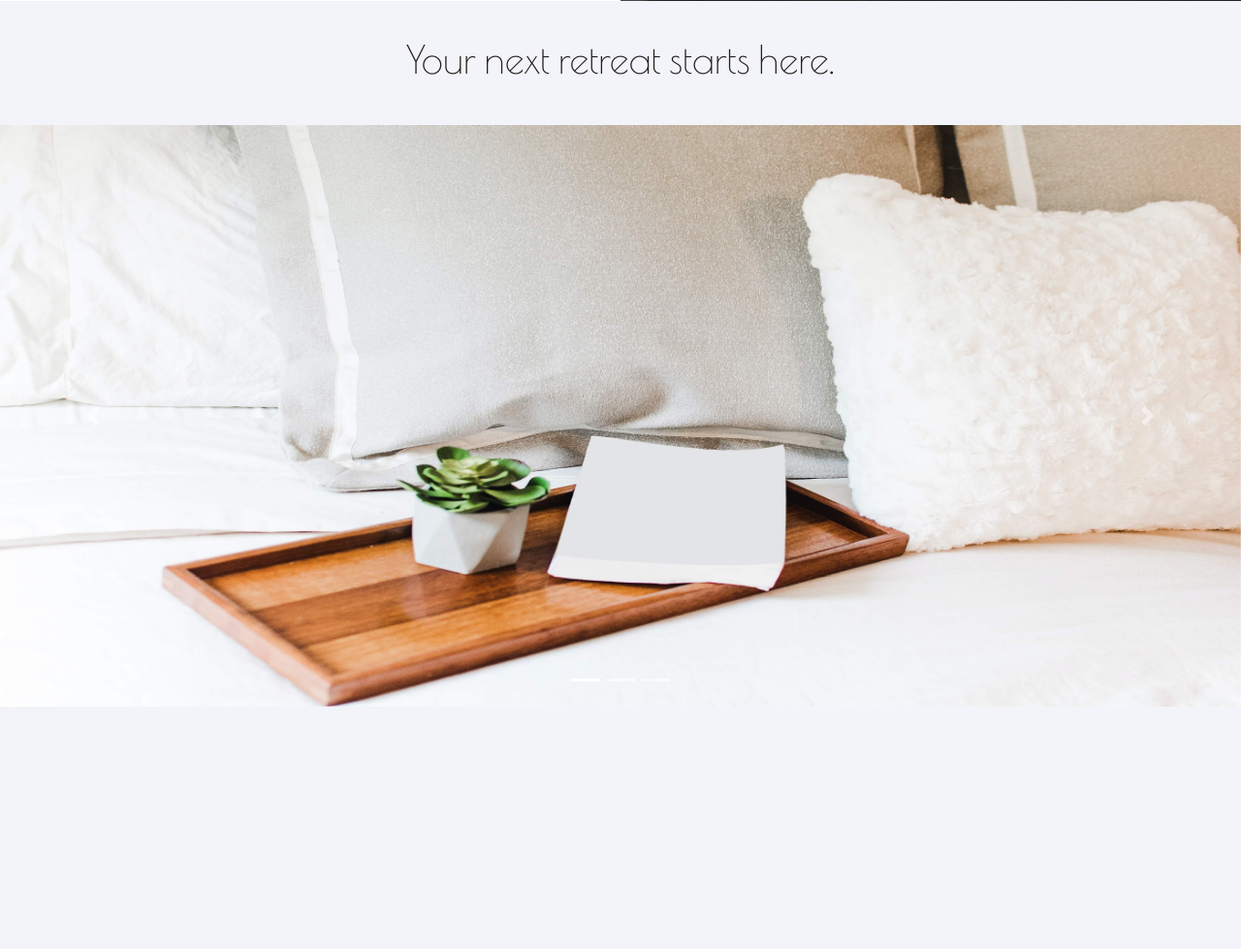
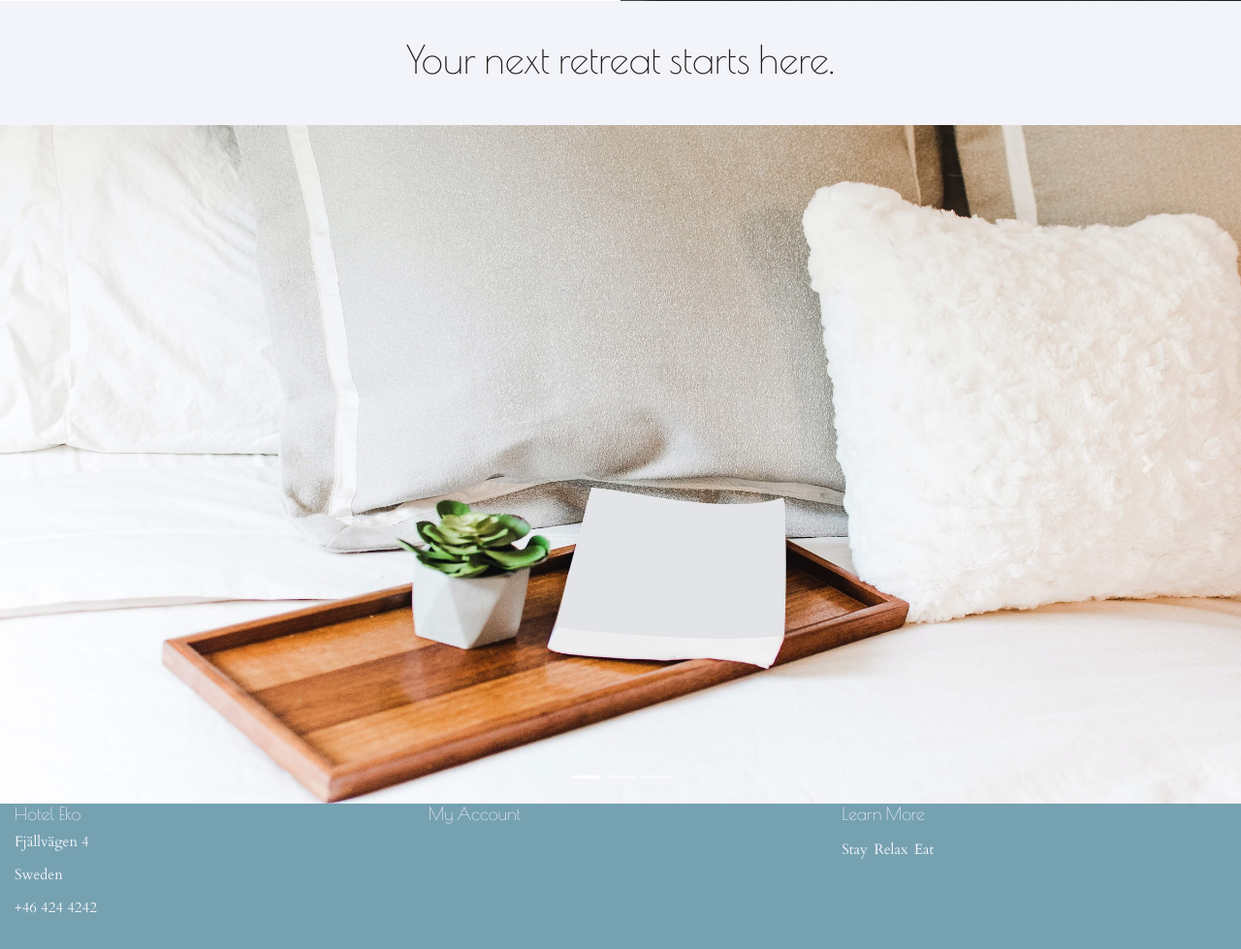
Before and after one commit to mkthewlis/hotel-eko, a Django app: page / in a window 1280 px wide. Shown: the part 1603-2582 px from the top of the page at 97% size. Before the commit the page ends 2332 px from the top, so only its background shows below. Run offline with Django 3.2, Linux system fonts and the light colour scheme; some libraries are stand-ins or nearby versions.

Commit message:
feat: added basic footer structure to base.html and continued styling of carousel element in index.html

```diff
--- a/home/static/home/css/index.css
+++ b/home/static/home/css/index.css
@@ -24,9 +24,8 @@
 /*-------------------------------------------------------- Carousel section */
 
 .carousel-item>img{
-    max-height: 600px;
+    max-height: 700px;
 }
-
 
 .index-eat-img {
     overflow: hidden;
--- a/home/templates/home/index.html
+++ b/home/templates/home/index.html
@@ -67,5 +67,4 @@
         </a>
     </div>
 
-
 {% endblock %}
--- a/static/css/base.css
+++ b/static/css/base.css
@@ -72,3 +72,32 @@
     font-size: 40px;
     text-decoration: none;
 }
+
+/*-------------------------------------------------------- Footer styles*/
+
+/* To make sure the footer does not cover any page content */
+.footer-padding {
+    min-height: 150px;
+}
+
+/* To stick footer to the bottom */
+#footer-position{
+    position:absolute;
+    bottom: 0;
+    width:100%;
+    min-height: 150px;
+    background-color: #76A1B1;
+}
+
+.footer-title {
+    font-family: 'Poiret One', cursive;
+    font-size: 18px;
+    color: #F2F4F9;
+}
+
+.footer-text, .footer-link {
+    font-family: 'Cardo', serif;
+    font-size: 15px;
+    color: #F2F4F9;
+    text-decoration: none;
+}
--- a/templates/base.html
+++ b/templates/base.html
@@ -59,7 +59,7 @@
                                 <a class="nav-link" href="">Eat</a>
                             </li>
                             <li class="list-inline-item dropdown">
-                                <a class="text-black nav-link" href="#" id="user-options" data-toggle="dropdown" aria-haspopup="true" aria-expanded="false">Reservations
+                                <a class="nav-link" href="#" id="user-options" data-toggle="dropdown" aria-haspopup="true" aria-expanded="false">Reservations
                                 </a>
                                 <div class="dropdown-menu border-0" aria-labelledby="user-options">
                                 {% if request.user.is_authenticated %}
@@ -96,6 +96,32 @@
     {% block content %}
     {% endblock %}
 
+    {% block footer %}
+    <!--To prevent the footer from covering page content above it-->
+    <div class="footer-padding">
+    </div>
+    <!--To stick the footer to the bottom of all pages-->
+    <footer class="container-fluid" id="footer-position">
+        <div class="row">
+            <div class="col-4">
+                <h4 class="footer-title">Hotel Eko<h4>
+                <p class="footer-text">Fjällvägen 4</p>
+                <p class="footer-text">Sweden</p>
+                <p class="footer-text">+46 424 4242</p>
+            </div>
+            <div class="col-4">
+                <h4 class="footer-title">My Account<h4>
+            </div>
+            <div class="col-4">
+                <h4 class="footer-title">Learn More<h4>
+                <a class="footer-link" href="">Stay</a>
+                <a class="footer-link" href="">Relax</a>
+                <a class="footer-link" href="">Eat</a>
+            </div>
+        </div>
+    </footer>
+    {% endblock %}
+
     {% block postloadjs %}
     {% endblock %}
 
```
